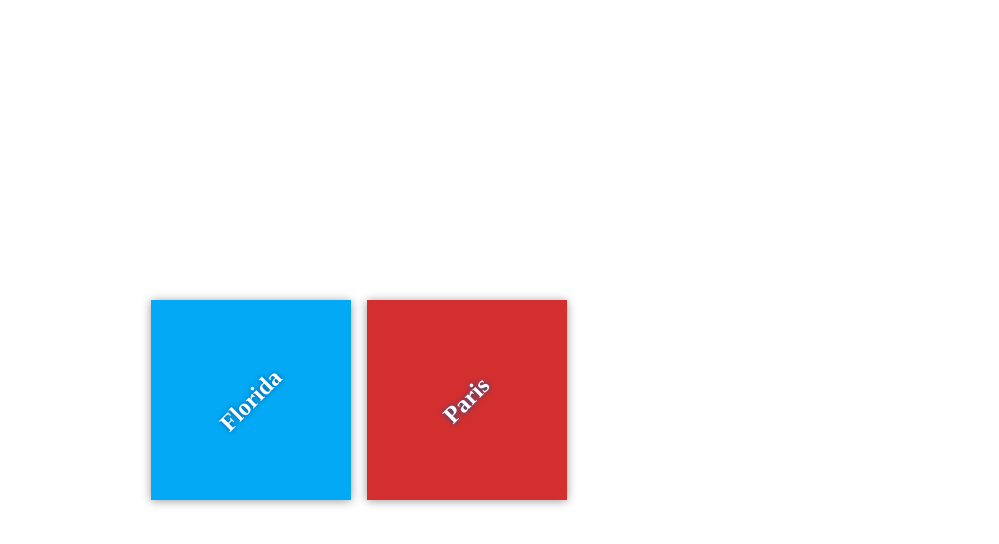
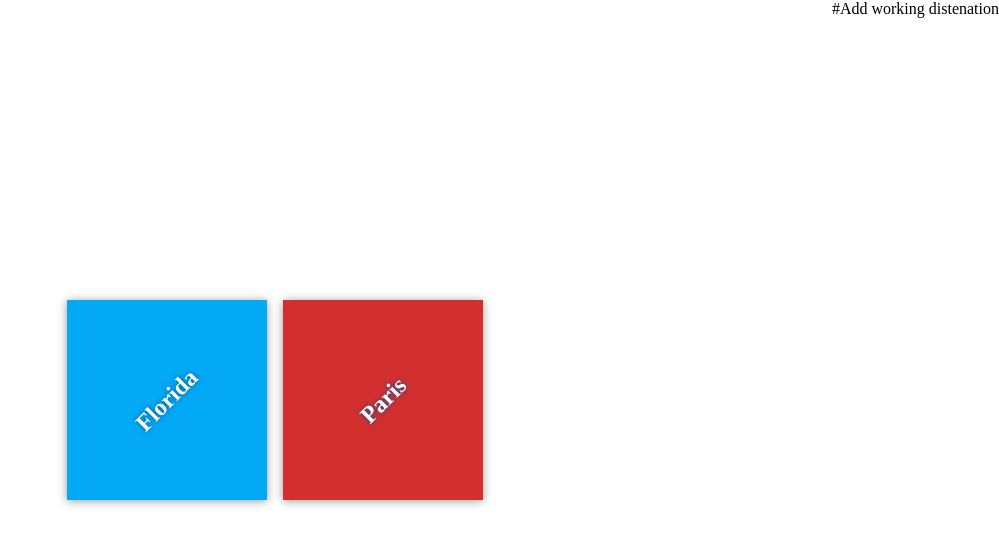
Before and after one commit to ahmedmabdelsalam/my-travel-plans, a plain HTML site: page index.html in a window 1280 px wide. Shown: the whole page, without its empty margins (281-1280 px from the left). Drawn offline with Linux system fonts and the light colour scheme.

Commit message:
Add working distenation

```diff
--- a/index.html
+++ b/index.html
@@ -22,3 +22,4 @@
 
 </body>
 </html>
+#Add working distenation
```
